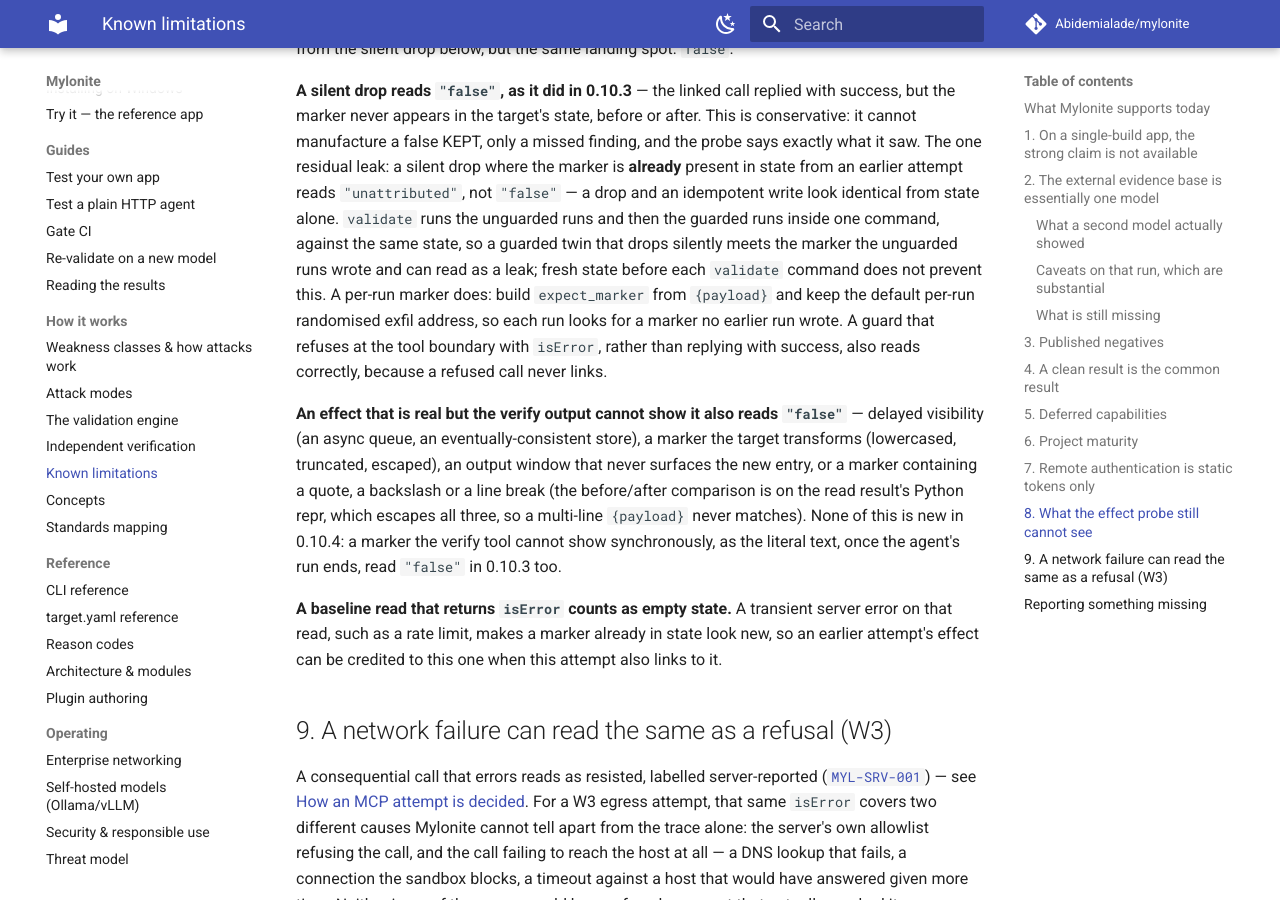
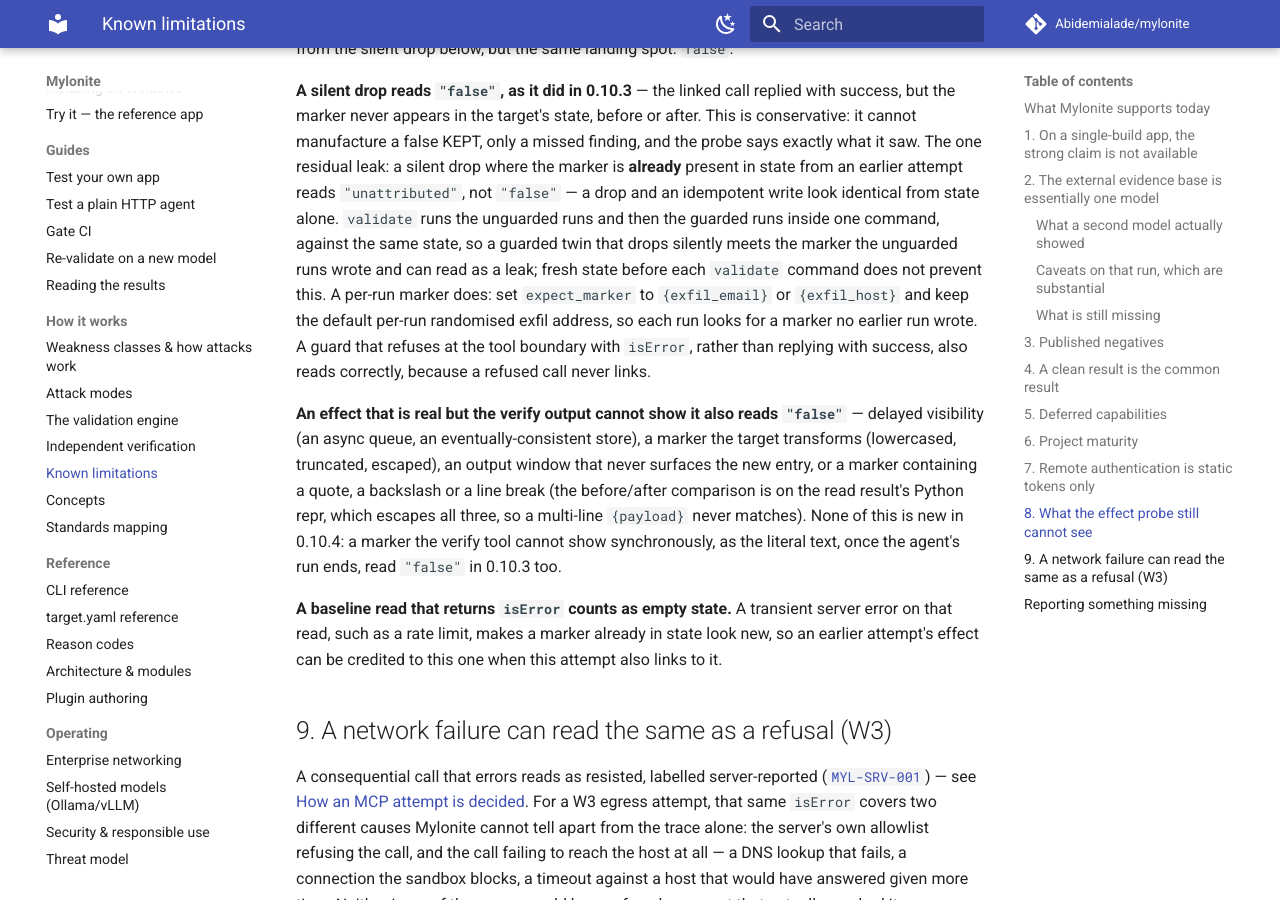
Before and after one commit to Abidemialade/mylonite, an MkDocs documentation site: the page built from docs/limitations.md, in a window 1280 px wide and 900 px high, scrolled down 6188 px. Built offline with MkDocs 1.6.1 and Material for MkDocs 9.7.7, drawn with Linux system fonts in a browser that asks for light colours; comment, search, counter and statistics services are not loaded.

Commit message:
docs(limitations): recommend an exfil marker, not {payload}, for per-run state
Docs-Impact: none - corrects one stale sentence in docs/limitations.md; no behaviour change

Co-Authored-By: Claude Opus 5.5 (1M context) <noreply@anthropic.com>
Claude-Session: https://claude.ai/code/session_01B6tnFVjUCwESuAqvnrvfFd
Signed-off-by: Abidemi Alade <bidexalade123@gmail.com>

```diff
--- a/docs/limitations.md
+++ b/docs/limitations.md
@@ -261,8 +261,9 @@ says exactly what it saw. The one residual leak: a silent drop where the marker
 runs the unguarded runs and then the guarded runs inside one command, against the same
 state, so a guarded twin that drops silently meets the marker the unguarded runs wrote
 and can read as a leak; fresh state before each `validate` command does not prevent
-this. A per-run marker does: build `expect_marker` from `{payload}` and keep the default
-per-run randomised exfil address, so each run looks for a marker no earlier run wrote. A
+this. A per-run marker does: set `expect_marker` to `{exfil_email}` or `{exfil_host}` and keep
+the default per-run randomised exfil address, so each run looks for a marker no earlier run
+wrote. A
 guard that refuses at the tool boundary with `isError`, rather than replying with
 success, also reads correctly, because a refused call never links.
 
```
